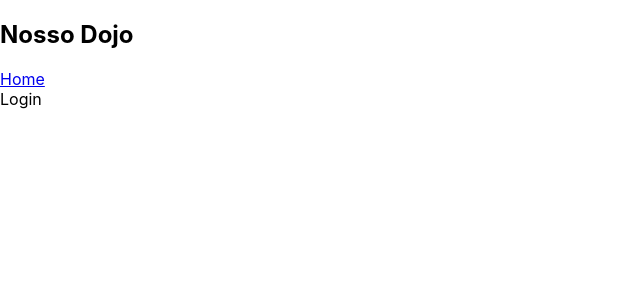
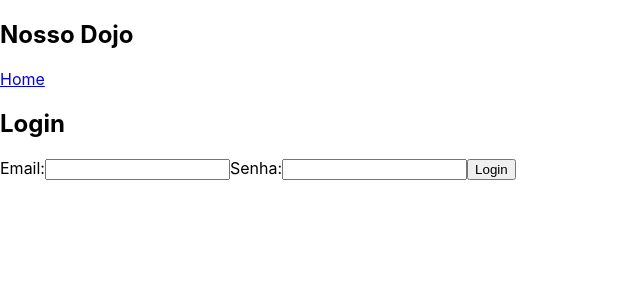
Before and after one commit to marianamohr/dojoCadastroClientes, a React (Create React App) app in the folder dojocadastro/: page /login in a window 1280 px wide. Shown: the top 300 px of the page, without its empty margins (0-640 px from the left). Built offline with nearby package versions, Linux system fonts and the light colour scheme.

Commit message:
Criado inicio da aplicaçao e instanciado a redux

```diff
--- a/dojocadastro/src/App.js
+++ b/dojocadastro/src/App.js
@@ -5,7 +5,10 @@ import Home from './pages/Home';
 import Login from './pages/Login';
 import Clientes from './pages/ClientesCadastrados';
 import NotFound from './pages/LoginNotFound';
+import Cadastrar from './pages/Cadastrar';
 import { Link } from 'react-router-dom';
+import { Provider } from 'react-redux';
+import store from './store'
 
 
 class  App extends React.Component {
@@ -20,14 +23,19 @@ class  App extends React.Component {
 
   renderClients = () => (<Clientes />)
 
+  renderCadastrar = () => (<Cadastrar />)
+
   renderRotes = () => {
     return (
+      <Provider store={ store }>
     <Switch>
         <Route exact path="/" render={({ match }) => this.renderHome(match) }/>
-        <Route path="/login" render={ ({ match }) => this.renderLogin(match) } />
-        <Route path="/clients" render={ ({ match }) => this.renderClients(match) } />
+        <Route exact path="/login" render={ ({ match }) => this.renderLogin(match) } />
+        <Route exact path="/clients" render={ ({ match }) => this.renderClients(match) } />
+        <Route exact path="/cadastrar" render={ ({ match }) => this.renderCadastrar(match) } />
         <Route component={ NotFound } />
     </Switch>
+    </Provider>
     )
   }
 
--- /dev/null
+++ b/dojocadastro/src/actions/actionTypes.jsx
@@ -0,0 +1,3 @@
+const CADASTRAR = 'CADASTRAR';
+
+export default CADASTRAR;
--- /dev/null
+++ b/dojocadastro/src/actions/index.js
@@ -0,0 +1,10 @@
+
+
+const cadastrarAction = (item) => ({
+type: 'CADASTRAR',
+payload: {
+    item,
+}
+});
+
+export default cadastrarAction;
--- /dev/null
+++ b/dojocadastro/src/pages/Cadastrar.jsx
@@ -0,0 +1,56 @@
+import React from 'react';
+import { Link } from 'react-router-dom';
+import { connect } from 'react-redux';
+import cadastrarAction from '../actions'
+
+class Cadastrar extends React.Component {
+  constructor(props) {
+    super(props)
+    this.state = {
+      nome: '',
+      idade: 0,
+      email: '',
+    }
+  }
+
+  handleChange = (e) => {
+    const { target: { value, name } } = e;
+    this.setState({
+      [name]: value,
+    })
+  }
+  render() {
+    const { cadastrar } = this.props;
+    return (
+      <div>
+        <h1>Cadastrar</h1>
+        <form>
+          <label htmlFor='nome'>
+            Nome:
+      <input name="nome" type="text" value={this.state.nome} onChange={this.handleChange} />
+          </label>
+
+          <label htmlFor='idade'>
+            Idade:
+      <input name='idade' type="text" value={this.state.idade} onChange={this.handleChange} />
+          </label>
+
+          <label htmlFor='email'>
+            Email:
+      <input name='email' type="email" value={this.state.email} onChange={this.handleChange} />
+          </label>
+          <Link to='/clients'>
+          <button type="button" onClick={() => {
+            cadastrar(this.state);
+          }} > Login</button>
+          </Link>
+        </form>
+      </div>
+    );
+  }
+}
+const mapDispatchToProps = (dispatch) => ({
+  cadastrar: (item) => dispatch(cadastrarAction(item))
+});
+
+export default connect(null, mapDispatchToProps)(Cadastrar);
--- a/dojocadastro/src/pages/Login.jsx
+++ b/dojocadastro/src/pages/Login.jsx
@@ -1,9 +1,23 @@
 import React from 'react';
+import { Link } from 'react-router-dom';
 
 export default class Login extends React.Component {
   render() {
     return (
-      <div>Login</div>
+      <form>
+        <h1>Login</h1>
+        <label htmlFor='email'>
+          Email:
+      <input id='email' type="email" />
+        </label>
+        <label htmlFor='password'>
+          Senha:
+      <input id='password' type="password" />
+        </label>
+        <Link to='/clients'>
+        <button type="button"> Login</button>
+        </Link>
+      </form>
     );
   }
 }
--- /dev/null
+++ b/dojocadastro/src/reducers/index.js
@@ -0,0 +1,8 @@
+import { combineReducers } from 'redux'
+import userReducer from './userReducer';
+
+const rootReducer = combineReducers({
+    user: userReducer,
+})
+
+export default rootReducer;
--- /dev/null
+++ b/dojocadastro/src/reducers/userReducer.jsx
@@ -0,0 +1,20 @@
+const INITIAL_STATE = {
+    listUsers: [],
+}
+
+function userReducer(state = INITIAL_STATE, action) {
+    switch (action.type) {
+        case 'CADASTRAR':
+            return {
+                ...state,
+                listUsers: [
+                    ...state.listUsers,
+                    action.payload.item,
+                ],
+            };
+        default:
+            return state;
+    }
+}
+
+export default userReducer;
--- /dev/null
+++ b/dojocadastro/src/store/index.js
@@ -0,0 +1,10 @@
+import { createStore } from 'redux'
+import rootReducer from '../reducers'
+
+const extension = window.devToolsExtension() || ((f) => f);
+const store = createStore(
+    rootReducer,
+    extension,
+);
+
+export default store;
```
Also changed, not shown: 1 other file (tests, documents, lock files or other folders).
